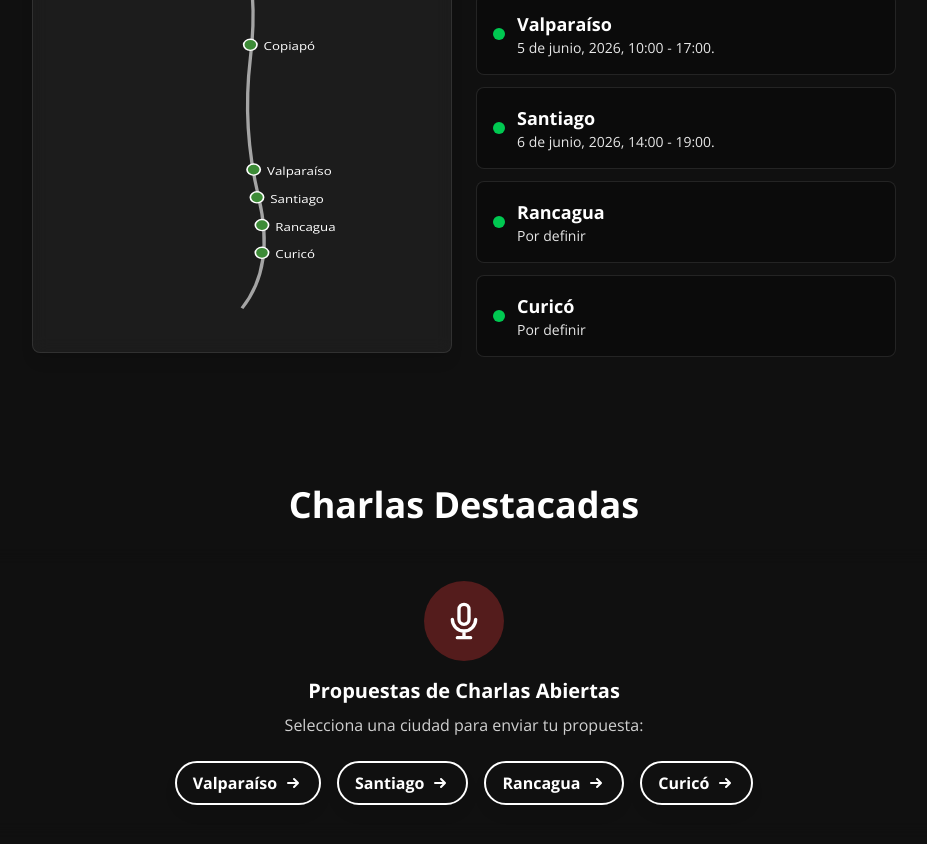
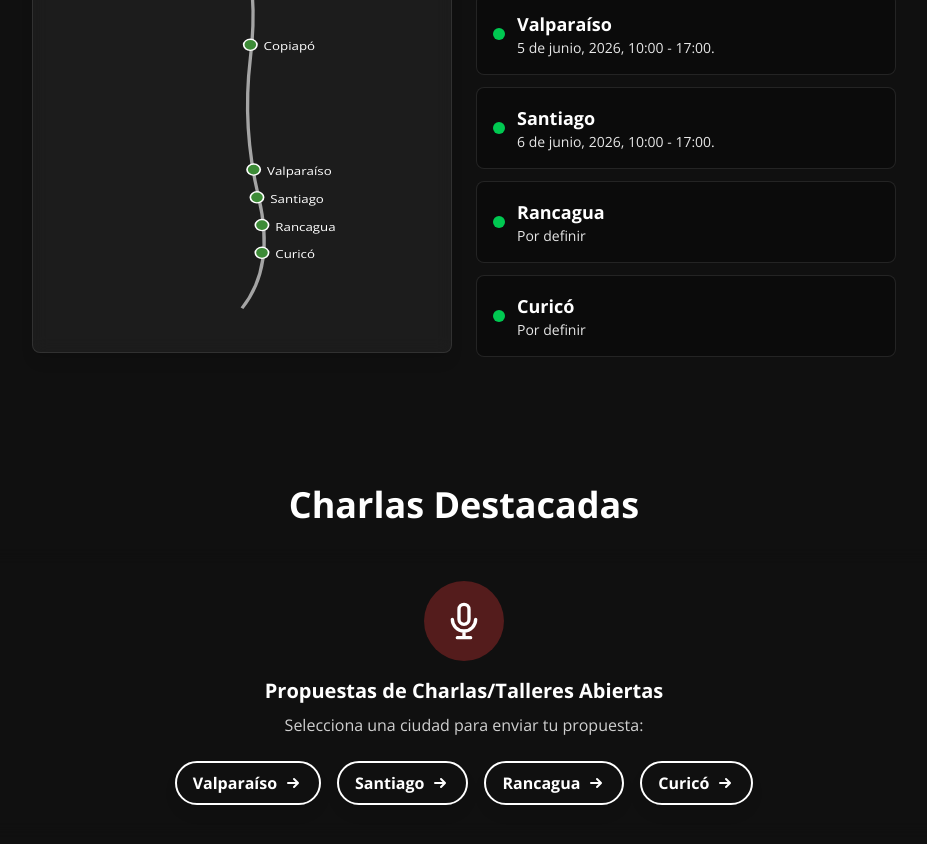
Before and after one commit to python-chile/pydaydotcl, a Next.js app: page / in a window 1280 px wide. Shown: the part 1040-1884 px from the top of the page, without its empty margins (176-1103 px from the left). Built offline with nearby package versions, Linux system fonts and the light colour scheme.

Commit message:
fix: schedule & subtitle (#40)

```diff
--- a/src/components/EmptyState.js
+++ b/src/components/EmptyState.js
@@ -35,7 +35,7 @@ export default function EmptyState({ cityId, context = "city" }) {
     return {
       title:
         activeProposals.length > 0
-          ? "Propuestas de Charlas Abiertas"
+          ? "Propuestas de Charlas/Talleres Abiertas"
           : "Convocatorias Cerradas",
       message:
         activeProposals.length > 0
--- a/src/data/cities.js
+++ b/src/data/cities.js
@@ -62,7 +62,7 @@ const cityData = {
   },
   santiago: {
     name: "Santiago",
-    date: "6 de junio, 2026, 14:00 - 19:00.",
+    date: "6 de junio, 2026, 10:00 - 17:00.",
     slug: "santiago",
     mapCoords: { x: 59, y: 200 },
     venue: "Inacap, sede Santiago Centro",
```
